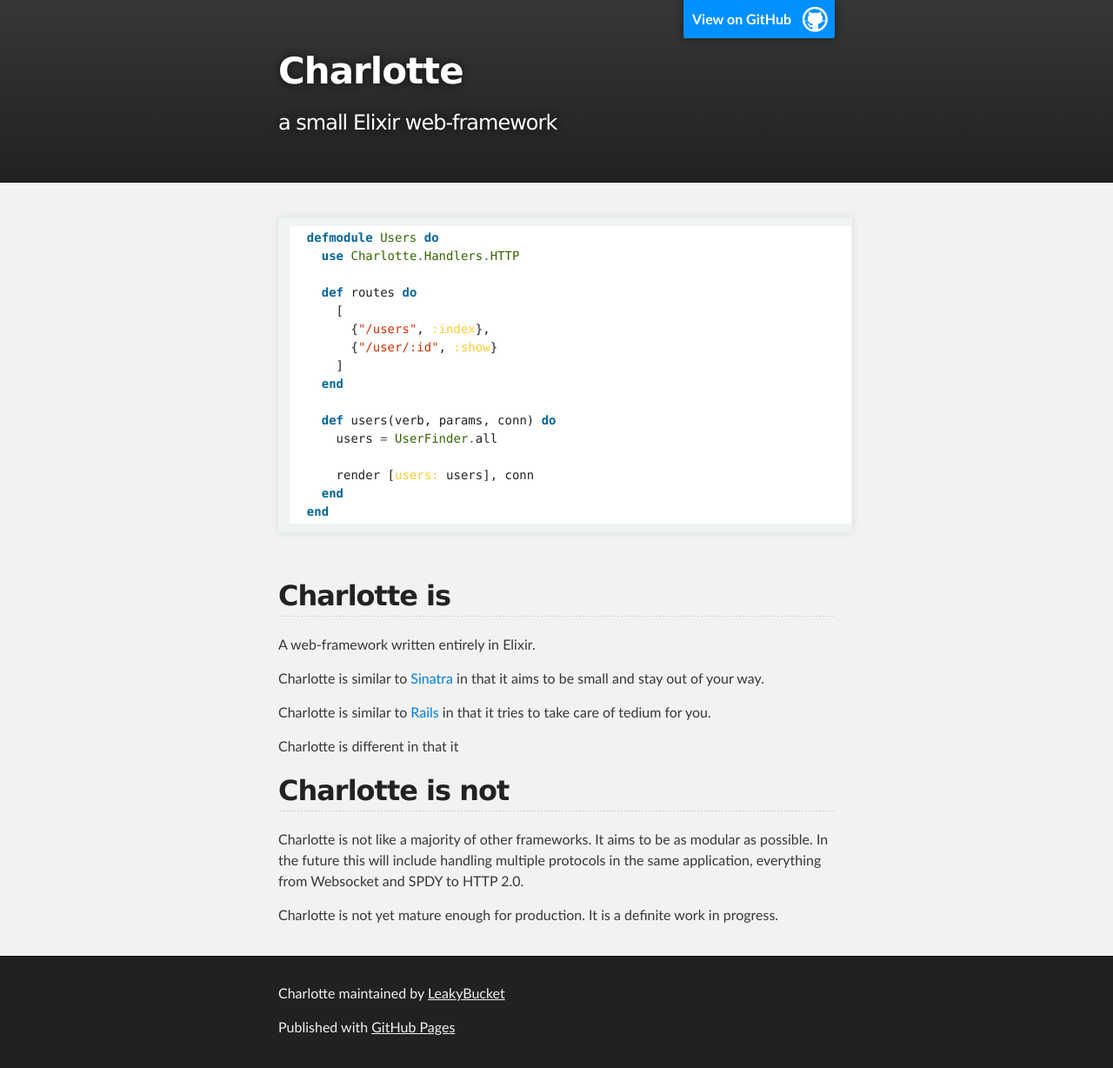
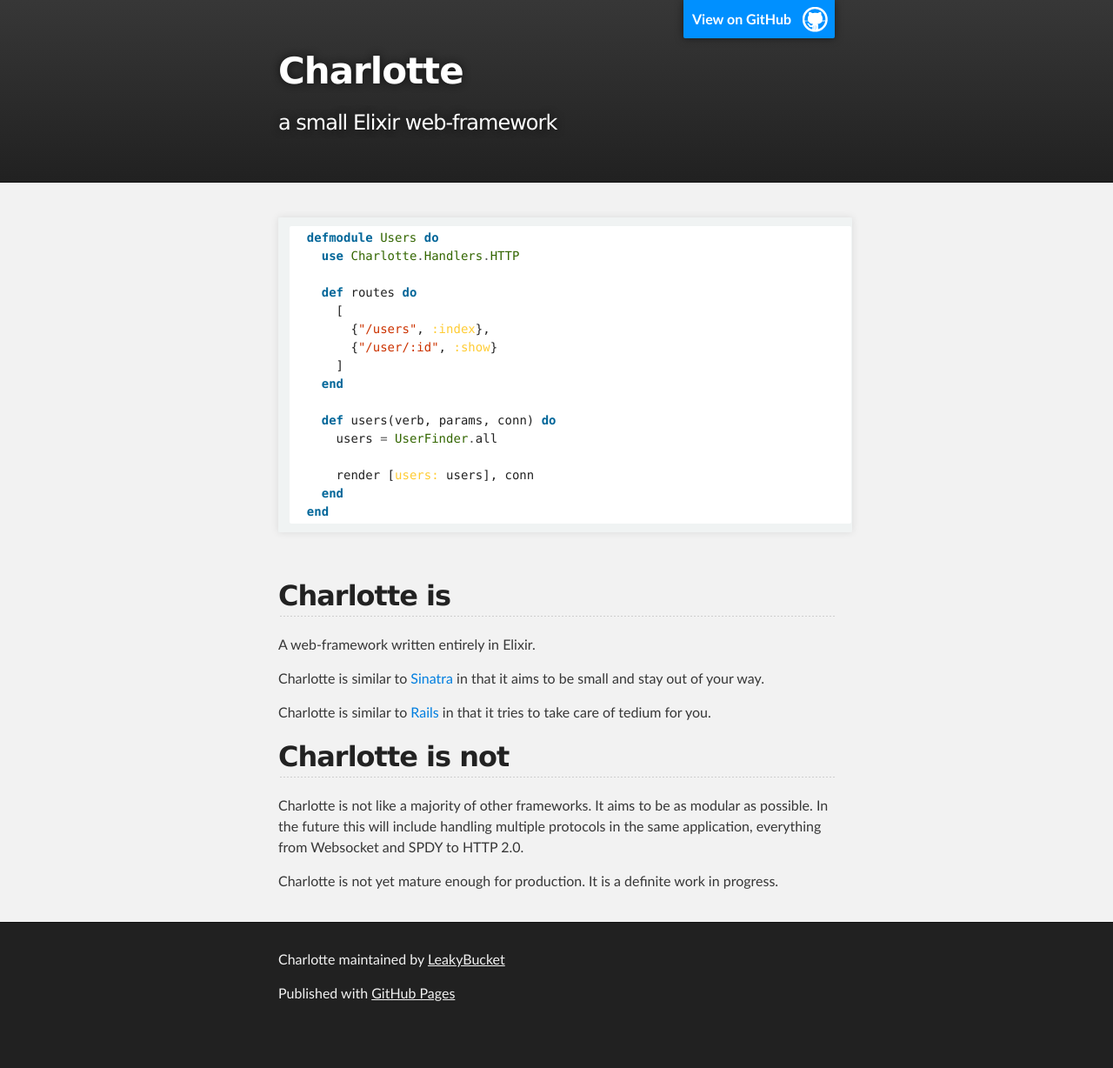
Before and after one commit to LeakyBucket/charlotte, a Jekyll site: the page built from index.md, in a window 1280 px wide. Shown: the whole page at 87% size. Built offline with Jekyll 4.4.1, drawn with Linux system fonts in a browser that asks for light colours; Markdown is read by kramdown in place of the engine named in the settings; after the commit the page ends 1189 px from its top, so only the background shows below that.

Commit message:
Remove dangling statement from 'is' section

```diff
--- a/index.md
+++ b/index.md
@@ -33,8 +33,6 @@ that it aims to be small and stay out of your way.
 Charlotte is similar to [Rails](http://rubyonrails.org/) in that
 it tries to take care of tedium for you.
 
-Charlotte is different in that it
-
 ## Charlotte is not
 
 Charlotte is not like a majority of other frameworks. It aims
```
